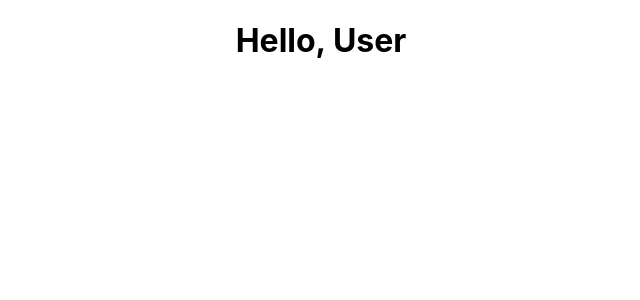
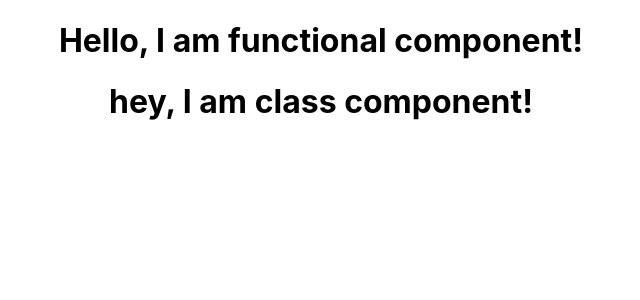
Before and after one commit to priyodas12/java-nio-v1, a React (Create React App) app in the folder React/hello-world/: page / in a window 1280 px wide. Shown: the top 300 px of the page, without its empty margins (319-959 px from the left). Built offline with nearby package versions, Linux system fonts and the light colour scheme.

Commit message:
adding class component

```diff
--- a/React/hello-world/src/App.js
+++ b/React/hello-world/src/App.js
@@ -1,16 +1,19 @@
 import React from 'react';
 import logo from './logo.svg';
 import './App.css';
-//for named export,have to import with exact same name
+//for named export,have to import with exact same name within {}
 import { FunctionalComponent } from './components/FunctionalComponent'
 //for generic case we can mention any name
 //import SayHello from './components/FunctionalComponent'
+
+import ClassComponent from './components/ClassComponent'
 
 function App() {
   return (
     <div className="App">
       {/*<SayHello />*/}
       <FunctionalComponent />
+      <ClassComponent />
     </div>
   );
 }
--- /dev/null
+++ b/React/hello-world/src/components/ClassComponent.js
@@ -0,0 +1,37 @@
+import React, { Component } from 'react'
+
+export default class Classcomponent extends Component {
+  constructor(props) {
+    super(props)
+
+    this.state = {
+
+    }
+
+    this.handleEvent = this.handleEvent.bind(this)
+  }
+
+  componentDidMount() {
+
+  }
+
+  componentDidUpdate(prevProps, prevState, snapshot) { if (prevState.name !== this.state.name) { this.handler() } }
+
+  componentWillUnmount() {
+
+  }
+
+  // Prototype methods, Bind in Constructor (ES2015)
+  handleEvent() { }
+
+  // Class Properties (Stage 3 Proposal)
+  handler = () => { this.setState() }
+
+  render() {
+    return (
+      <>
+        <h1>hey, I am class component!</h1>
+      </>
+    )
+  }
+}
--- a/React/hello-world/src/components/FunctionalComponent.js
+++ b/React/hello-world/src/components/FunctionalComponent.js
@@ -1,7 +1,7 @@
 import React from 'react'
 
 export const FunctionalComponent = () => {
-  return <h1>Hello, User</h1>
+  return <h1>Hello, I am functional component!</h1>
 }
 // to disable named export uncomment below
 // export default FunctionalComponent
```
Also changed, not shown: 1 other file (tests, documents, lock files or other folders).
